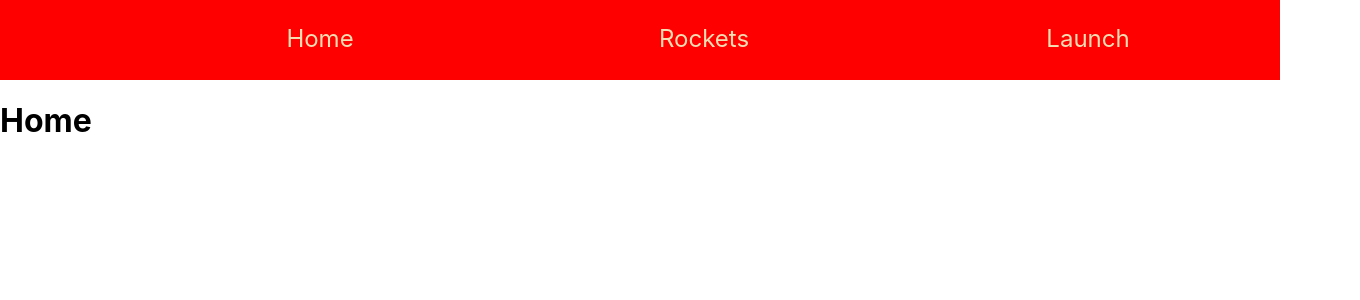
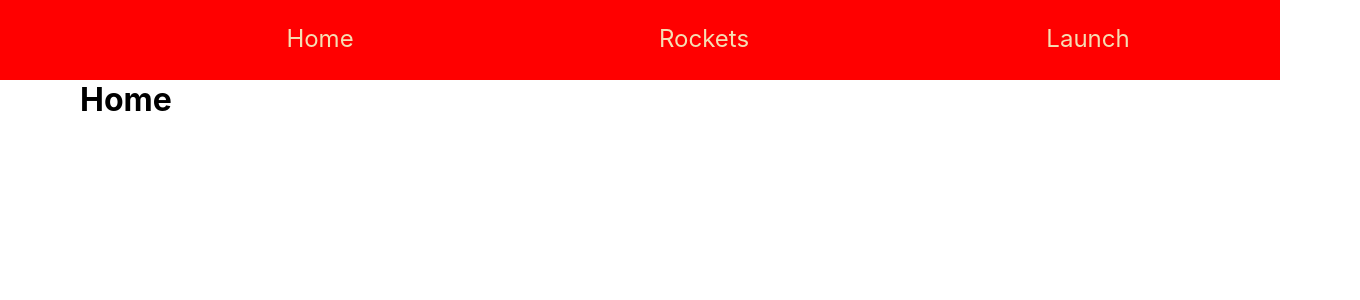
Before and after one commit to H3N9/CheapApp, a React (Create React App) app in the folder cheap_app/: page / in a window 1280 px wide. Shown: the top 300 px of the page, 1360 px wide, since content can reach past the window. Built offline with nearby package versions, Linux system fonts and the light colour scheme.

Commit message:
setting style in progress

```diff
--- a/cheap_app/src/pages/index.js
+++ b/cheap_app/src/pages/index.js
@@ -4,12 +4,13 @@ import NavBar from '../components/navBar'
 import Launch from './launch'
 import Rockets from './rockets'
 import Home from './home'
+import '../styles/stylesPages.css'
 
 const Index = () => {
     return (
         <Router>
             <NavBar />
-
+            <div id="content">
                 <Switch>
                 <Route exact path="/">
                     <Home />
@@ -21,7 +22,7 @@ const Index = () => {
                     <Rockets />
                 </Route>
                 </Switch>
-
+            </div>
         </Router>
       )
 }
--- a/cheap_app/src/styles/stylesComponents.css
+++ b/cheap_app/src/styles/stylesComponents.css
@@ -21,4 +21,6 @@
     width: 100%;
     height: 10vh;
     flex-direction: row-reverse;
+    position: fixed;
+    top: 0;
 }
--- /dev/null
+++ b/cheap_app/src/styles/stylesPages.css
@@ -0,0 +1,9 @@
+html{
+    height: 100%;
+    width: 100%;
+}
+#content{
+    height: 90%;
+    width: 100%;
+    margin: 10vh;
+}
```
Lines whose indentation alone changed are shown as unchanged.
